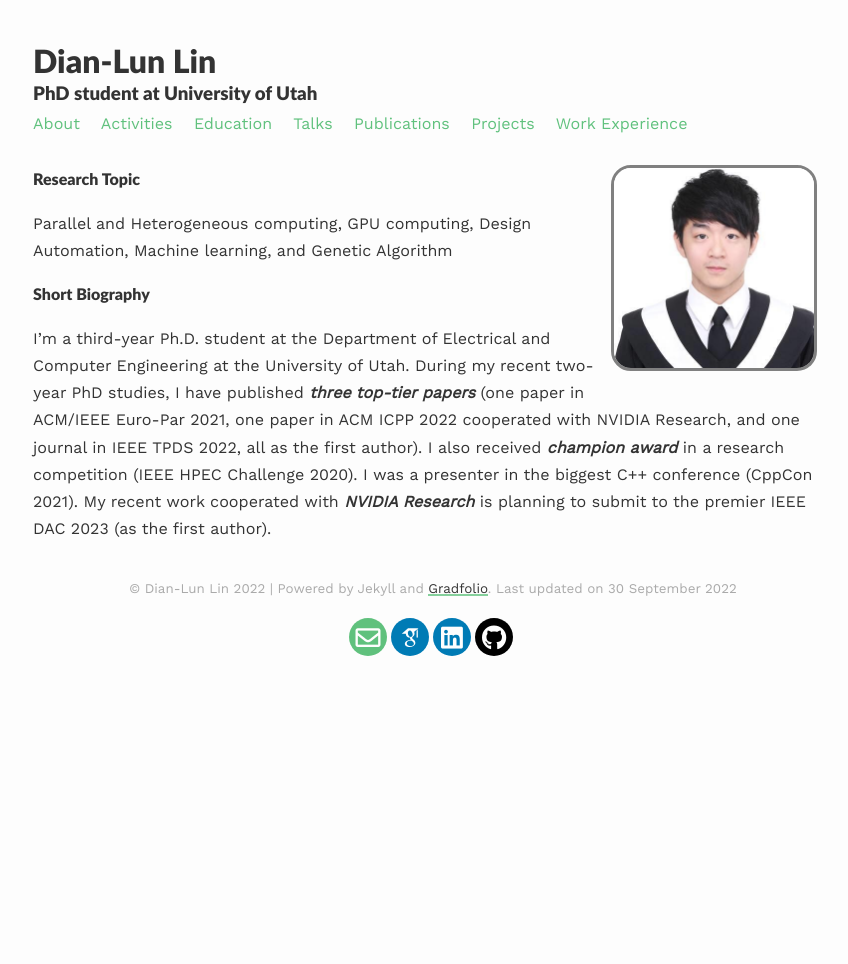
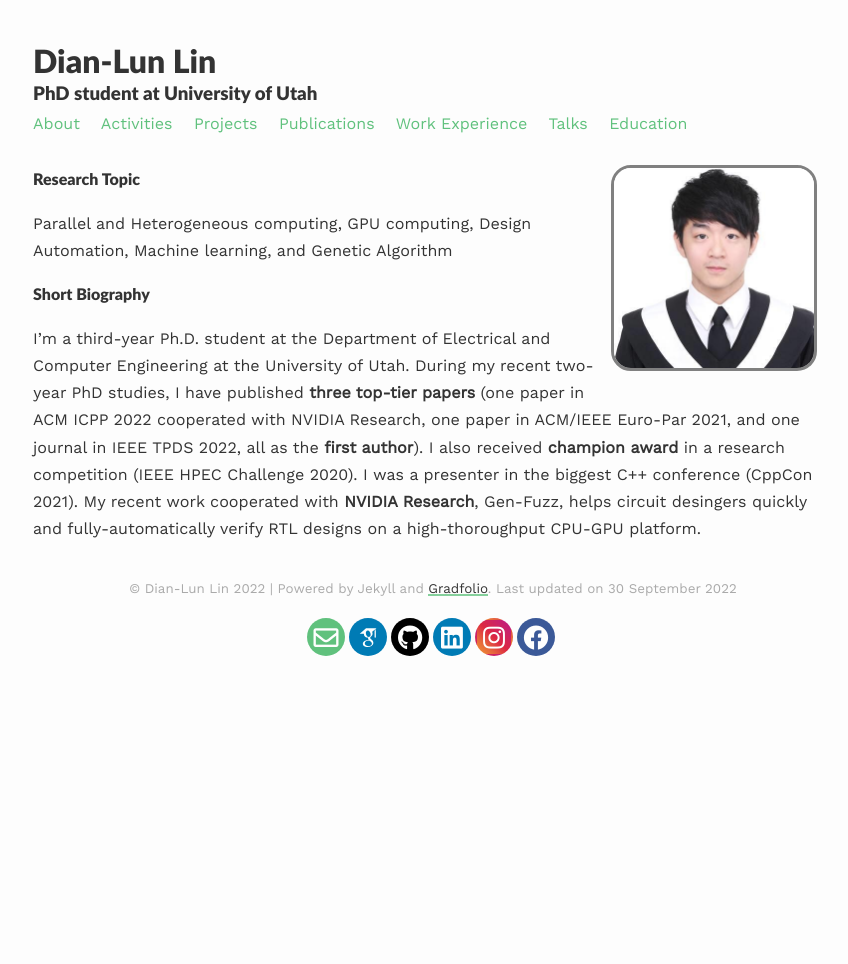
Before and after one commit to dian-lun-lin/dian-lun-lin.github.io, a Jekyll site: the page built from index.md, in a window 1280 px wide. Shown: the whole page, without its empty margins (207-1055 px from the left). Built offline with Jekyll 4.4.1, drawn with Linux system fonts in a browser that asks for light colours; nearby versions of some CDN libraries; some web fonts are replaced.

Commit message:
update navigation order and social footer

```diff
--- a/_config.yml
+++ b/_config.yml
@@ -20,6 +20,7 @@ facebook: "100001255258481"
 linkedin: "dian-lun-lin-0ba721117"
 github: "dian-lun-lin"
 google_scholar: "lcLadPYAAAAJ&hl"
+instagram: "luan_0214"
 # researchgate: "#"
 #orcid: ""
 
--- a/_includes/navigation.html
+++ b/_includes/navigation.html
@@ -1,10 +1,10 @@
 <div class="links scroll">
         <a href="{{site.baseurl}}/">About</a>
         <a href="{{site.baseurl}}/activities/">Activities</a>
+        <a href="{{site.baseurl}}/projects/">Projects</a>
+        <a href="{{site.baseurl}}/publications/">Publications</a>
+        <a href="{{site.baseurl}}/workexperience/">Work Experience</a>
+        <a href="{{site.baseurl}}/talks/">Talks</a>
         <a href="{{site.baseurl}}/education/">Education</a>
-        <a href="{{site.baseurl}}/talks/">Talks</a>
-        <a href="{{site.baseurl}}/publications/">Publications</a>
-        <a href="{{site.baseurl}}/projects/">Projects</a>
-        <a href="{{site.baseurl}}/workexperience/">Work Experience</a>
 </div>
 <br>
--- a/_includes/social-footer.html
+++ b/_includes/social-footer.html
@@ -5,15 +5,6 @@
     class="social-button email" itemprop="email"
     href="mailto:{{ site.email | encode_email }}" target="_blank">
     <i class="far fa-envelope"></i>
-    </a>
-    {%- endif -%}
-
-    {%- if site.scopus -%}
-    <a title="{{ _locale_string_follow | replace: '[NAME]', 'Scopus' }}"
-    class="social-button scopus"
-    href="https://www.scopus.com/authid/detail.uri?authorId={{ site.scopus }}" itemprop="sameAs"
-    target="_blank">
-    <i class="ai ai-scopus"></i>
     </a>
     {%- endif -%}
 
@@ -26,21 +17,21 @@
     </a>
     {%- endif -%}
 
+    {%- if site.github -%}
+    <a title="{{ _locale_string_follow | replace: '[NAME]', 'GitHub' }}"
+    class="social-button github"
+    href="https://www.github.com/{{ site.github }}" itemprop="sameAs"
+    target="_blank">
+    <i class="fab fa-github"></i>
+    </a>
+    {%- endif -%}
+
     {%- if site.linkedin -%}
     <a title="{{ _locale_string_follow | replace: '[NAME]', 'LinkedIn' }}"
     class="social-button linkedin"
     href="https://www.linkedin.com/in/{{ site.linkedin }}" itemprop="sameAs"
     target="_blank">
     <i class="fab fa-linkedin"></i>
-    </a>
-    {%- endif -%}
-
-    {%- if site.github -%}
-    <a title="{{ _locale_string_follow | replace: '[NAME]', 'GitHub' }}"
-    class="social-button github"
-    href="https://www.github.com/{{ site.github }}" itemprop="sameAs"
-    target="_blank">
-    <i class="fab fa-github"></i>
     </a>
     {%- endif -%}
 
@@ -62,15 +53,6 @@
     </a>
     {%- endif -%}
 
-    {%- if site.flickr -%}
-    <a title="{{ _locale_string_follow | replace: '[NAME]', 'Flickr' }}"
-    class="social-button flickr"
-    href="https://www.flickr.com/photos/{{ site.flickr }}" itemprop="sameAs"
-    target="_blank">
-    <i class="fab fa-flickr"></i>
-    </a>
-    {%- endif -%}
-
     {%- if site.twitter -%}
     <a title="{{ _locale_string_follow | replace: '[NAME]', 'Twitter' }}"
     class="social-button twitter"
@@ -80,4 +62,23 @@
     </a>
     {%- endif -%}
 
+    {%- if site.instagram -%}
+    <a title="{{ _locale_string_follow | replace: '[NAME]', 'Instagram' }}"
+    class="social-button instagram"
+    href="https://www.instagram.com/{{ site.instagram }}" itemprop="sameAs"
+    target="_blank">
+    <i class="fab fa-instagram"></i>
+    </a>
+    {%- endif -%}
+
+    {%- if site.facebook -%}
+    <a title="{{ _locale_string_follow | replace: '[NAME]', 'Facebook' }}"
+    class="social-button facebook"
+    href="https://www.facebook.com/{{ site.facebook }}" itemprop="sameAs"
+    target="_blank">
+    <i class="fab fa-facebook"></i>
+    </a>
+    {%- endif -%}
+
+
 </div>
--- a/assets/css/_sass/footer-social.scss
+++ b/assets/css/_sass/footer-social.scss
@@ -33,12 +33,28 @@
 .rounded-social-buttons .fa-twitter,
 .fa-flickr,
 .fa-facebook-f,
+.fa-instagram,
 .fa-linkedin,
 .fa-github,
 .fa-orcid,
 .fa-researchgate,
 .fa-envelope {
   font-size: 25px;
+}
+
+.rounded-social-buttons .social-button.instagram {
+  color: #ffffff;
+  background: #f09433;
+  background: -moz-linear-gradient(45deg, #f09433 0%, #e6683c 25%, #dc2743 50%, #cc2366 75%, #bc1888 100%);
+  background: -webkit-linear-gradient(45deg, #f09433 0%,#e6683c 25%,#dc2743 50%,#cc2366 75%,#bc1888 100%);
+  background: linear-gradient(45deg, #f09433 0%,#e6683c 25%,#dc2743 50%,#cc2366 75%,#bc1888 100%);
+  filter: progid:DXImageTransform.Microsoft.gradient( startColorstr='#f09433', endColorstr='#bc1888',GradientType=1 );
+}
+
+.rounded-social-buttons .social-button.instagram:hover, .rounded-social-buttons .social-button.instagram:focus {
+    color: #a82400;
+    background: #fefefe;
+    border-color: #5dd1b0;
 }
 
 .rounded-social-buttons .social-button.facebook {
--- a/index.md
+++ b/index.md
@@ -11,4 +11,4 @@ published: true
 Parallel and Heterogeneous computing, GPU computing, Design Automation, Machine learning, and Genetic Algorithm
 #### Short Biography
 I'm a third-year Ph.D. student at the Department of Electrical and Computer Engineering at the University of Utah.
-During my recent two-year PhD studies, I have published ***three top-tier papers*** (one paper in ACM/IEEE Euro-Par 2021, one paper in ACM ICPP 2022 cooperated with NVIDIA Research, and one journal in IEEE TPDS 2022, all as the first author). I also received ***champion award*** in a research competition (IEEE HPEC Challenge 2020). I was a presenter in the biggest C++ conference (CppCon 2021). My recent work cooperated with ***NVIDIA Research*** is planning to submit to the premier IEEE DAC 2023 (as the first author).
+During my recent two-year PhD studies, I have published **three top-tier papers** (one paper in ACM ICPP 2022 cooperated with NVIDIA Research, one paper in ACM/IEEE Euro-Par 2021, and one journal in IEEE TPDS 2022, all as the **first author**). I also received **champion award** in a research competition (IEEE HPEC Challenge 2020). I was a presenter in the biggest C++ conference (CppCon 2021). My recent work cooperated with **NVIDIA Research**, Gen-Fuzz, helps circuit desingers quickly and fully-automatically verify RTL designs on a high-thoroughput CPU-GPU platform.
```
Also changed, not shown: _pages/talks.md (+1 -1 lines).
